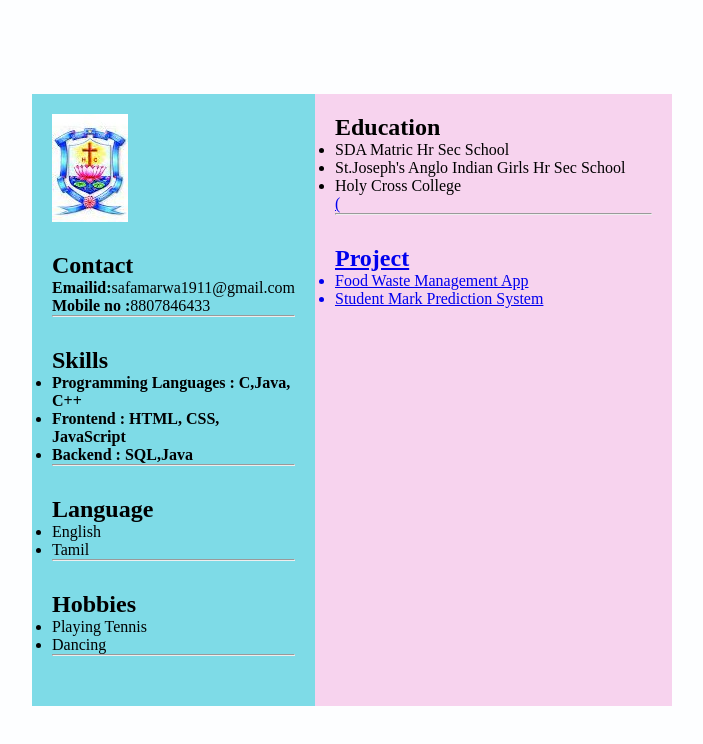
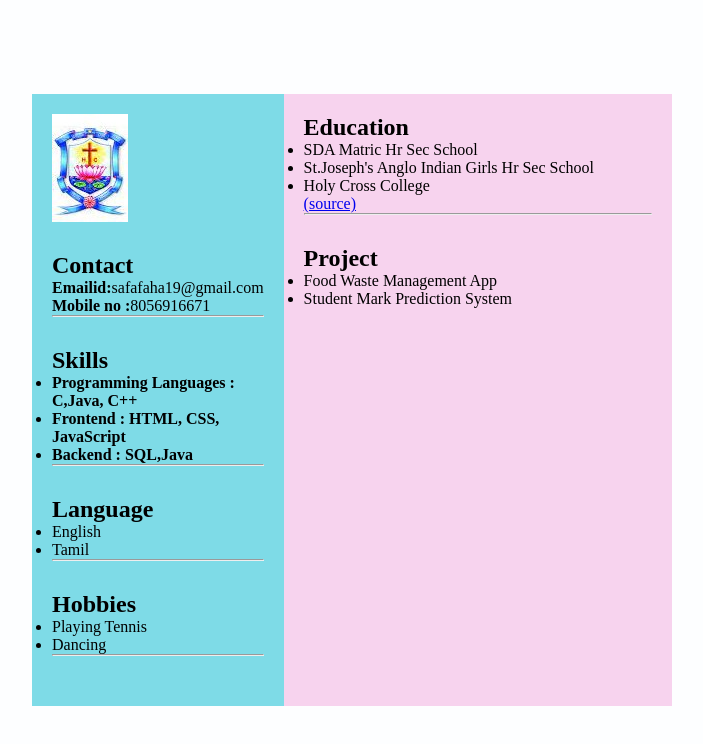
Before and after one commit to SafaStepi/personal-website, a plain HTML site: page index.html in a window 1280 px wide. Shown: the whole page, without its empty margins (288-991 px from the left). Drawn offline with Linux system fonts and the light colour scheme.

Commit message:
Update index.html

```diff
--- a/index.html
+++ b/index.html
@@ -17,8 +17,8 @@
             </div>
 			<div class="Contact">
 				<h2>Contact</h2>
-				<p><b>Emailid:</b>safamarwa1911@gmail.com</p>
-				<p><b>Mobile no :</b>8807846433</p>
+				<p><b>Emailid:</b>safafaha19@gmail.com</p>
+				<p><b>Mobile no :</b>8056916671</p>
               <hr>
 			</div>
 			<div class="Skills">
@@ -75,7 +75,7 @@
                 <ul>
                     <li>SDA Matric Hr Sec School</li>
                     <li>St.Joseph's Anglo Indian Girls Hr Sec School</li>
-                    <li>Holy Cross College</li><a href="http://www.hcctrichy.ac.in/">(<source)</a>
+                    <li>Holy Cross College</li><a href="http://www.hcctrichy.ac.in/">(source)</a>
 
                 </ul>
 
```
